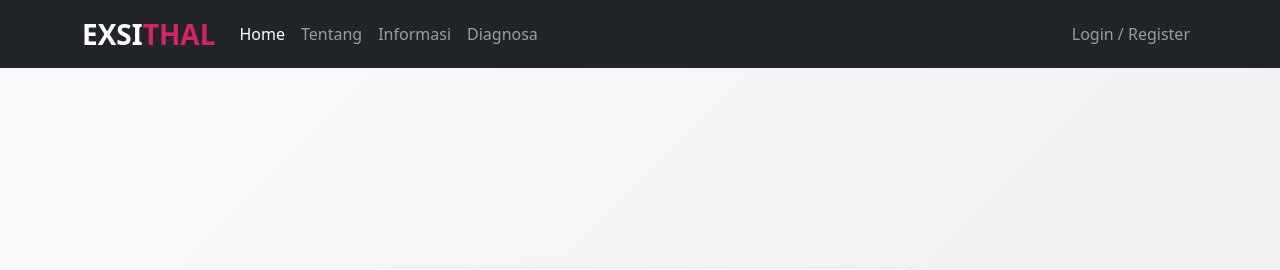
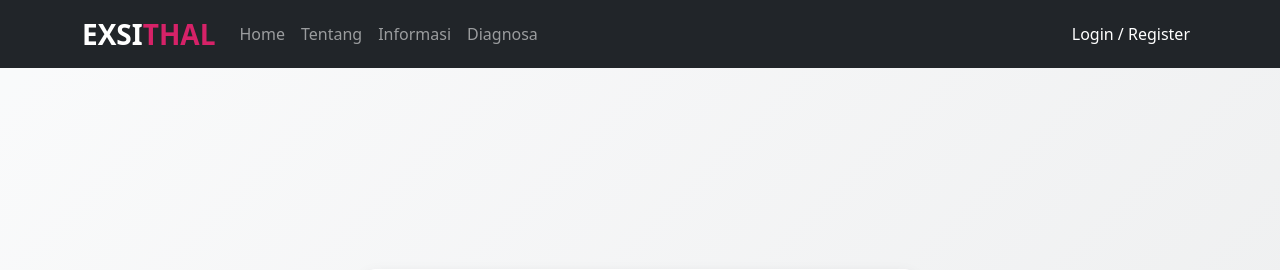
Before and after one commit to rahmasetiani/ESITAL-Expert-System-Thalasemia, a PHP site: page /page/register.php in a window 1280 px wide. Shown: the top 270 px of the page. Run offline with PHP 8.4, Linux system fonts and the light colour scheme.

Commit message:
update role user

```diff
--- a/page/diagnosa.php
+++ b/page/diagnosa.php
@@ -26,7 +26,7 @@ session_start();
                 <div class="collapse navbar-collapse" id="navbarNav">
                     <ul class="navbar-nav me-auto">
                         <li class="nav-item">
-                            <a class="nav-link active" href="../index.php">Home</a>
+                            <a class="nav-link" href="../index.php">Home</a>
                         </li>
                         <li class="nav-item">
                             <a class="nav-link" href="tentang.php">Tentang</a>
@@ -35,7 +35,7 @@ session_start();
                             <a class="nav-link" href="informasi.php">Informasi</a>
                         </li>
                         <li class="nav-item">
-                            <a class="nav-link" href="diagnosa.php">Diagnosa</a>
+                            <a class="nav-link active" href="diagnosa.php">Diagnosa</a>
                         </li>
                     </ul>
                     <ul class="navbar-nav">
--- a/page/informasi.php
+++ b/page/informasi.php
@@ -26,13 +26,13 @@ session_start();
                 <div class="collapse navbar-collapse" id="navbarNav">
                     <ul class="navbar-nav me-auto">
                         <li class="nav-item">
-                            <a class="nav-link active" href="../index.php">Home</a>
+                            <a class="nav-link" href="../index.php">Home</a>
                         </li>
                         <li class="nav-item">
                             <a class="nav-link" href="tentang.php">Tentang</a>
                         </li>
                         <li class="nav-item">
-                            <a class="nav-link" href="informasi.php">Informasi</a>
+                            <a class="nav-link active" href="informasi.php">Informasi</a>
                         </li>
                         <li class="nav-item">
                             <a class="nav-link" href="diagnosa.php">Diagnosa</a>
--- a/page/login.php
+++ b/page/login.php
@@ -26,7 +26,7 @@ session_start();
                 <div class="collapse navbar-collapse" id="navbarNav">
                     <ul class="navbar-nav me-auto">
                         <li class="nav-item">
-                            <a class="nav-link active" href="../index.php">Home</a>
+                            <a class="nav-link" href="../index.php">Home</a>
                         </li>
                         <li class="nav-item">
                             <a class="nav-link" href="tentang.php">Tentang</a>
@@ -46,7 +46,7 @@ session_start();
                             </li>
                         <?php else: ?>
                             <li class="nav-item">
-                                <a class="nav-link" href="login.php">Login / Register</a>
+                                <a class="nav-link active" href="login.php">Login / Register</a>
                             </li>
                         <?php endif; ?>
                     </ul>
--- a/page/register.php
+++ b/page/register.php
@@ -26,7 +26,7 @@ session_start();
                 <div class="collapse navbar-collapse" id="navbarNav">
                     <ul class="navbar-nav me-auto">
                         <li class="nav-item">
-                            <a class="nav-link active" href="../index.php">Home</a>
+                            <a class="nav-link" href="../index.php">Home</a>
                         </li>
                         <li class="nav-item">
                             <a class="nav-link" href="tentang.php">Tentang</a>
@@ -46,7 +46,7 @@ session_start();
                             </li>
                         <?php else: ?>
                             <li class="nav-item">
-                                <a class="nav-link" href="login.php">Login / Register</a>
+                                <a class="nav-link active" href="login.php">Login / Register</a>
                             </li>
                         <?php endif; ?>
                     </ul>
--- a/page/tentang.php
+++ b/page/tentang.php
@@ -26,10 +26,10 @@ session_start();
                 <div class="collapse navbar-collapse" id="navbarNav">
                     <ul class="navbar-nav me-auto">
                         <li class="nav-item">
-                            <a class="nav-link active" href="../index.php">Home</a>
+                            <a class="nav-link" href="../index.php">Home</a>
                         </li>
                         <li class="nav-item">
-                            <a class="nav-link" href="tentang.php">Tentang</a>
+                            <a class="nav-link active" href="tentang.php">Tentang</a>
                         </li>
                         <li class="nav-item">
                             <a class="nav-link" href="informasi.php">Informasi</a>
```
